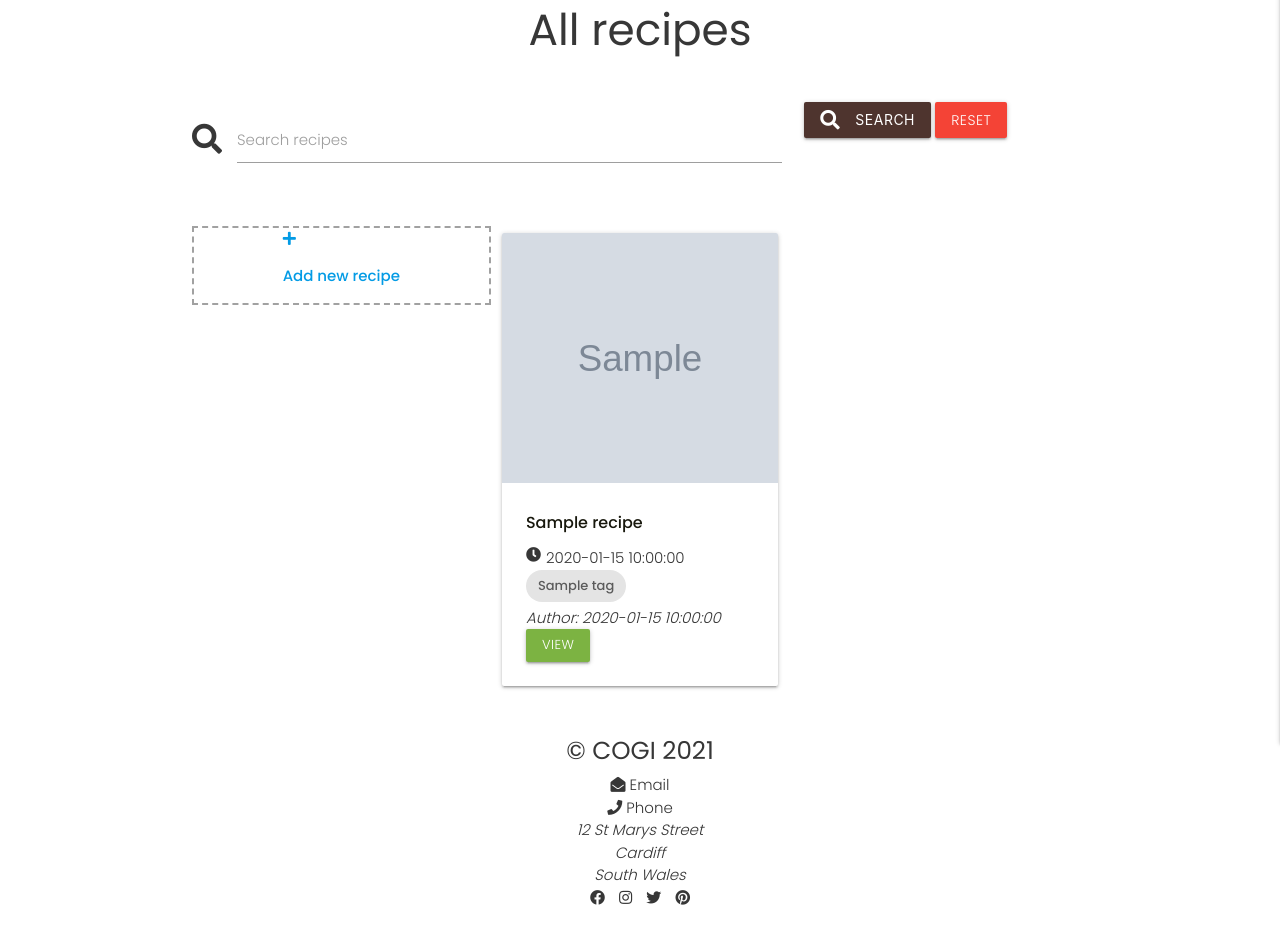
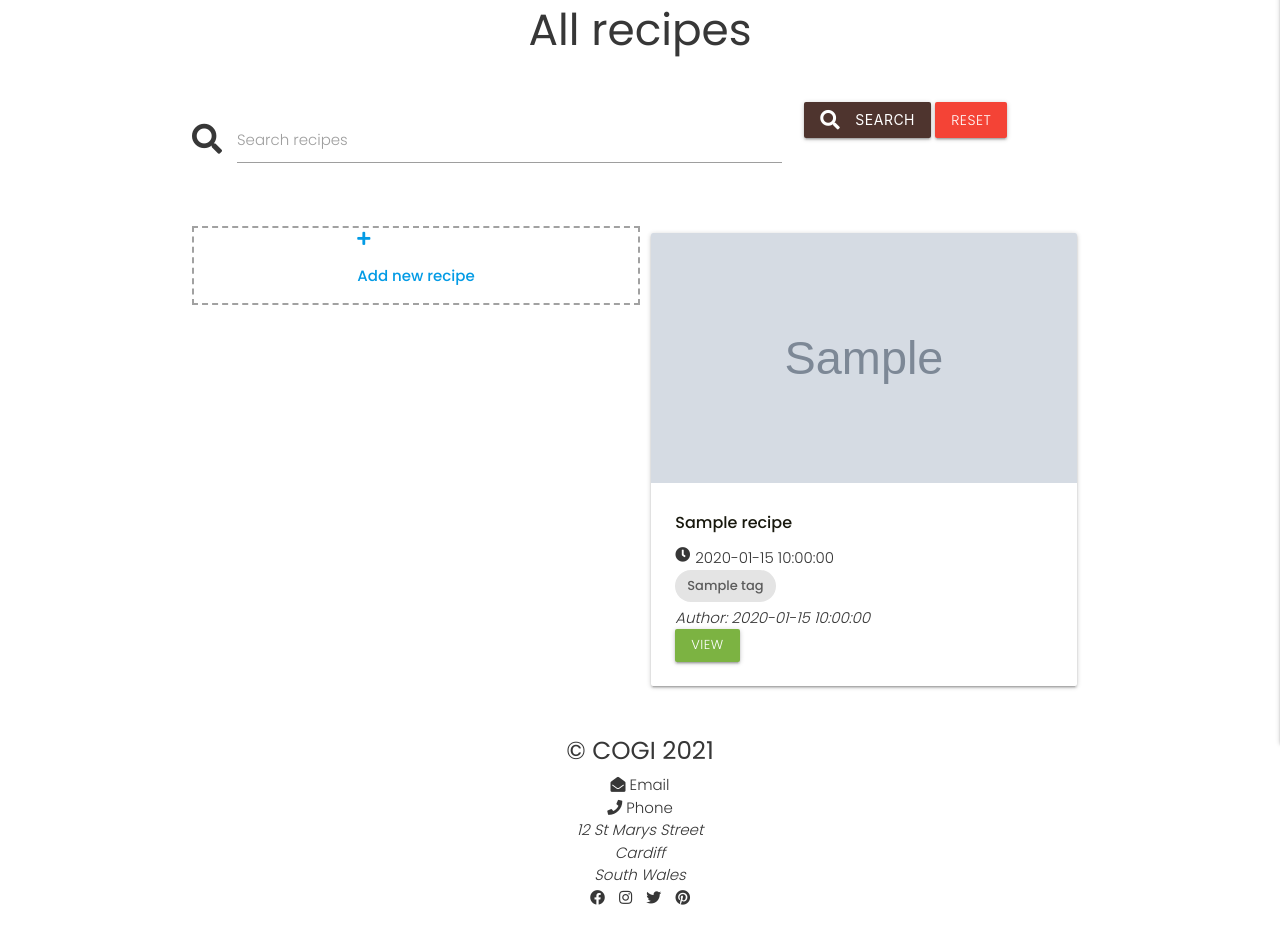
Before and after one commit to Code-Institute-Submissions/cookbook-30, a Flask app: page /search in a window 1280 px wide. Shown: the part 117-1046 px from the top of the page. Run offline with Flask 2, Linux system fonts and the light colour scheme; grey boxes marked "Sample" are stand-in pictures; a database or web service that is not in the repository returns one stand-in record (values such as "Sample title"); some libraries are stand-ins or nearby versions.

Commit message:
Adjust recipe card grid for tablet

```diff
--- a/templates/recipes.html
+++ b/templates/recipes.html
@@ -25,7 +25,7 @@
     <div class="row">
         <!-- Add recipe button-->
         {% if recipes|length > 0 %}
-            <div class="col s12 m4 create-recipe">
+            <div class="col s12 m6 create-recipe">
                 <a href="{{ url_for('add_recipe') }}">
                     <i class="fas fa-plus"></i>
                     <p><strong>Add new recipe</strong></p>
@@ -33,7 +33,7 @@
             </div>
             <!-- Show all recipes in database -->
             {% for recipe in recipes %}
-                <div class="col s12 m4">
+                <div class="col s12 m6">
                     <!-- Recipe card -->
                     <div class="card">
                         <!-- Recipe image -->
```
